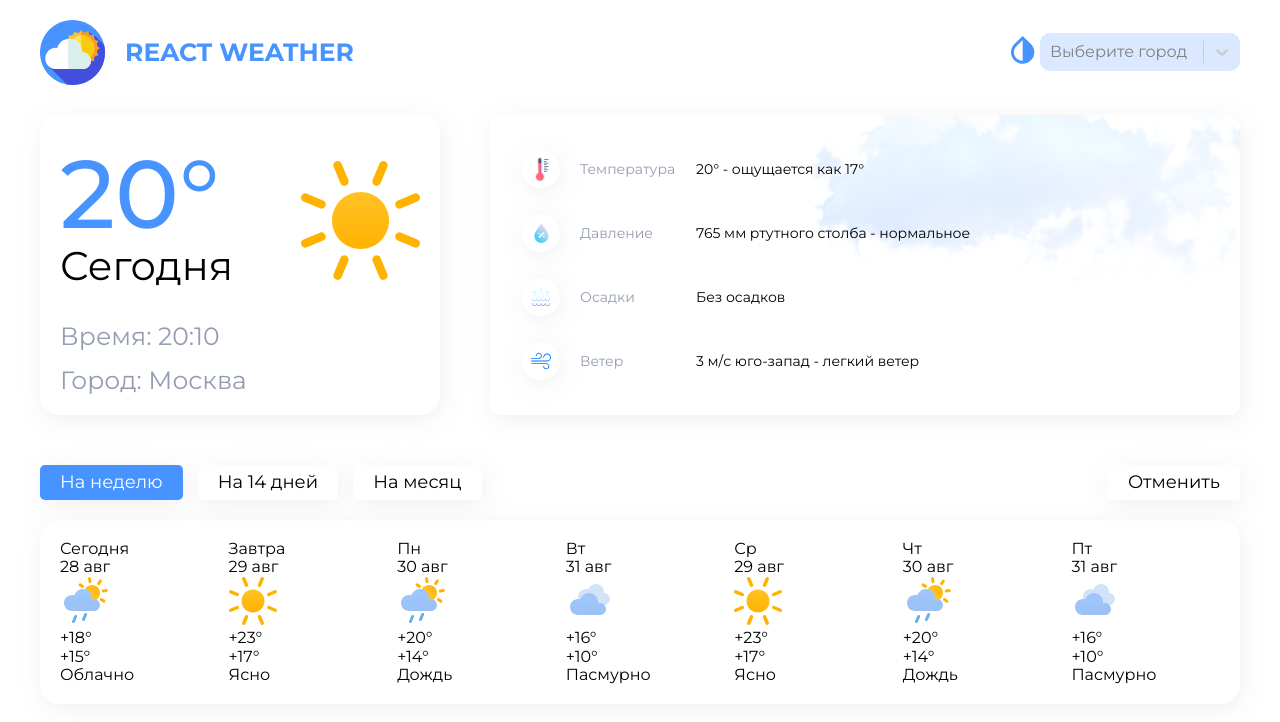
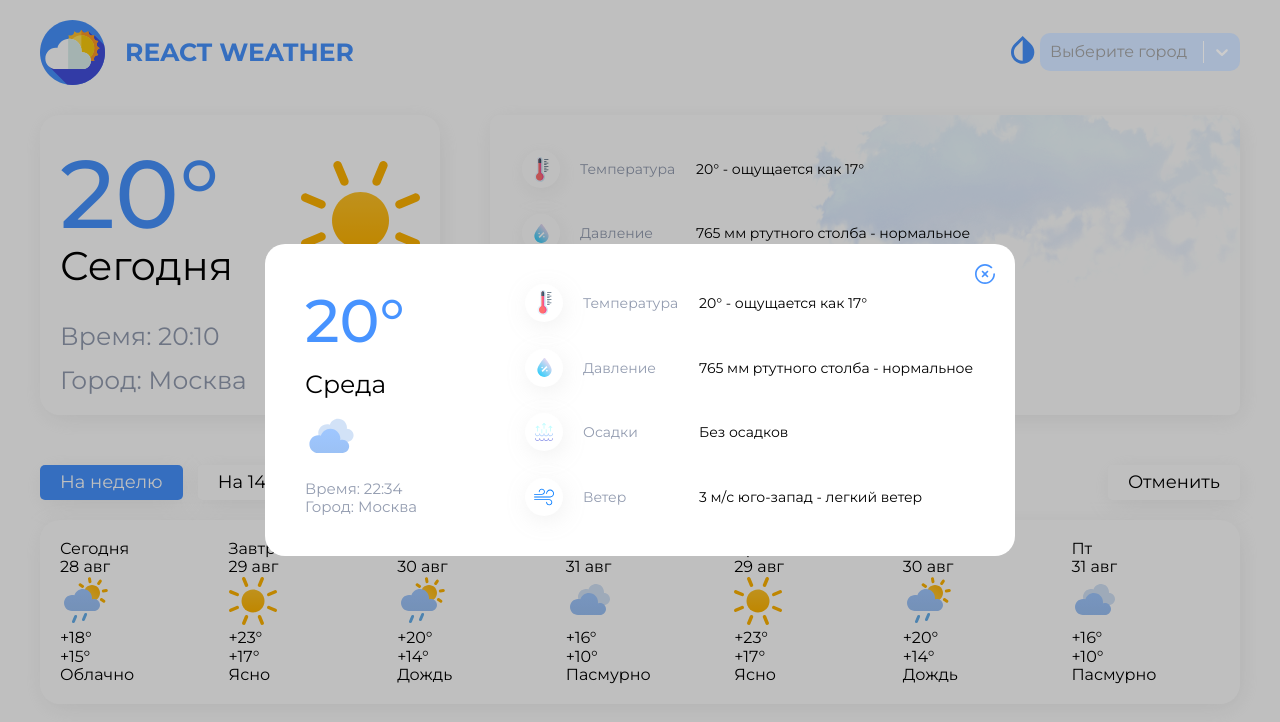
Before and after one commit to AVor0n/React-weather, a React (Vite) app: page / in a window 1280 px wide. Shown: the top 722 px of the page. Built offline with nearby package versions, Linux system fonts and the light colour scheme.

Commit message:
feat: add popup

```diff
--- a/src/assets/svg/global/GlobalSvgSelector.tsx
+++ b/src/assets/svg/global/GlobalSvgSelector.tsx
@@ -504,6 +504,25 @@ const GlobalSvgSelector = ({ id }: Props) => {
           />
         </svg>
       );
+    case "close":
+      return (
+        <svg
+          width="20"
+          height="20"
+          viewBox="0 0 18 18"
+          fill="none"
+          xmlns="http://www.w3.org/2000/svg"
+        >
+          <path
+            d="M17.25 8.25C16.836 8.25 16.5 8.586 16.5 9C16.5 13.1355 13.1355 16.5 9 16.5C4.8645 16.5 1.5 13.1355 1.5 9C1.5 4.8645 4.8645 1.5 9 1.5C11.0134 1.5 12.9034 2.28675 14.322 3.7155C14.6138 4.00912 15.0889 4.011 15.3825 3.71925C15.6765 3.4275 15.678 2.95238 15.3862 2.65838C13.6841 0.94425 11.4157 0 9 0C4.03725 0 0 4.03725 0 9C0 13.9628 4.03725 18 9 18C13.9624 18 18 13.9628 18 9C18 8.586 17.664 8.25 17.25 8.25Z"
+            fill="#4793FF"
+          />
+          <path
+            d="M10.0605 9L11.7803 7.28025C12.0731 6.98737 12.0731 6.51262 11.7803 6.21975C11.4874 5.92687 11.0126 5.92687 10.7198 6.21975L9.00003 7.9395L7.28028 6.21975C6.98778 5.92687 6.51228 5.92687 6.21978 6.21975C5.9269 6.51262 5.9269 6.98737 6.21978 7.28025L7.93953 9L6.21978 10.7198C5.9269 11.0126 5.9269 11.4874 6.21978 11.7803C6.36603 11.9269 6.55803 12 6.75003 12C6.94203 12 7.13403 11.9269 7.28028 11.7803L9.00003 10.0605L10.7198 11.7803C10.8664 11.9269 11.058 12 11.25 12C11.442 12 11.6336 11.9269 11.7803 11.7803C12.0731 11.4874 12.0731 11.0126 11.7803 10.7198L10.0605 9Z"
+            fill="#4793FF"
+          />
+        </svg>
+      );
 
     default:
       return null;
--- a/src/pages/Home/Components/CardDay/CardDay.module.scss
+++ b/src/pages/Home/Components/CardDay/CardDay.module.scss
@@ -5,6 +5,10 @@
   border-radius: $border-radius-card;
   background-color: $color-card-bg;
   color: $color-text-pale;
+
+  &:hover{
+    box-shadow: $effect-shadow;
+  }
 
   .label {
     font-weight: 500;
--- a/src/pages/Home/Components/ThisDayInfoLine/ThisDayInfoLine.module.scss
+++ b/src/pages/Home/Components/ThisDayInfoLine/ThisDayInfoLine.module.scss
@@ -13,6 +13,7 @@
     align-items: center;
     justify-content: center;
     border-radius: 50%;
+    background-color: #ffffff;
     box-shadow: $effect-shadow;
   }
 
--- a/src/pages/Home/Home.tsx
+++ b/src/pages/Home/Home.tsx
@@ -1,4 +1,5 @@
 import Header from "../../shared/Header/Header";
+import Popup from "../../shared/Popup/Popup";
 import Days from "./Components/Days/Days";
 import Tabs from "./Components/Tabs/Tabs";
 import ThisDay from "./Components/ThisDay/ThisDay";
@@ -23,6 +24,18 @@ const Home = ({}: Props) => {
       </div>
 
       <Days daysInfo={[]} />
+
+      <Popup
+        city="Москва"
+        temp="20"
+        time="22:34"
+        weather="overcast"
+        dayName="Среда"
+        temperature="20° - ощущается как 17°"
+        pressure="765 мм ртутного столба - нормальное"
+        precipitation="Без осадков"
+        wind="3 м/с юго-запад - легкий ветер"
+      />
     </div>
   );
 };
--- /dev/null
+++ b/src/shared/Popup/Popup.module.scss
@@ -0,0 +1,76 @@
+@import "../../styles/variables.scss";
+
+.popup {
+  position: absolute;
+  top: 0;
+  right: 0;
+  left: 0;
+  bottom: 0;
+  display: flex;
+  align-items: center;
+  justify-content: center;
+  background-color: rgba(0, 0, 0, 0.25);
+}
+
+.popup__content {
+  position: absolute;
+  display: grid;
+  grid-template-columns: 200px 450px;
+  background-color: $color-panel-bg;
+  padding: 40px;
+  gap: 20px;
+  border-radius: $border-radius-panel;
+
+  .thisDay {
+    .temperature {
+      font-weight: 500;
+      font-size: 60px;
+      margin-bottom: 12px;
+      line-height: 73px;
+      color: $color-primary;
+    }
+
+    .dayName {
+      font-size: 25px;
+      line-height: 30px;
+      margin-bottom: 12px;
+    }
+
+    .icon {
+      margin-bottom: 12px;
+      svg {
+        width: 53px;
+        height: 53px;
+      }
+    }
+
+    .time,
+    .city {
+      font-size: 15px;
+      line-height: 18px;
+      color: $color-text-pale;
+    }
+  }
+
+  .thisDayInfo {
+    display: flex;
+    flex-direction: column;
+    justify-content: space-between;
+  }
+
+  .close {
+    position: absolute;
+    top: 20px;
+    right: 20px;
+    cursor: pointer;
+    svg {
+      transition: 0.5s;
+    }
+
+    &:hover {
+      svg {
+        transform: rotate(360deg);
+      }
+    }
+  }
+}
--- /dev/null
+++ b/src/shared/Popup/Popup.tsx
@@ -0,0 +1,51 @@
+import GlobalSvgSelector from "../../assets/svg/global/GlobalSvgSelector";
+import { Weather } from "../../pages/Home/Components/ThisDay/ThisDay";
+import ThisDayInfoLine from "../../pages/Home/Components/ThisDayInfoLine/ThisDayInfoLine";
+import s from "./Popup.module.scss";
+
+type Props = {
+  temp: string;
+  dayName: string;
+  city: string;
+  time: string;
+  weather: Weather;
+  temperature: string;
+  pressure: string;
+  precipitation: string;
+  wind: string;
+};
+
+const Popup = (props: Props) => {
+  return (
+    <div className={s.popup}>
+      <div className={s.popup__content}>
+        <div className={s.thisDay}>
+          <div className={s.temperature}>{props.temp}°</div>
+          <div className={s.dayName}>{props.dayName}</div>
+          <div className={s.icon}>
+            <GlobalSvgSelector id={props.weather} />
+          </div>
+          <div className={s.time}>
+            Время: <span>{props.time}</span>
+          </div>
+          <div className={s.city}>
+            Город: <span>{props.city}</span>
+          </div>
+        </div>
+
+        <div className={s.thisDayInfo}>
+          <ThisDayInfoLine iconId="temperature" label="Температура" value={props.temperature} />
+          <ThisDayInfoLine iconId="pressure" label="Давление" value={props.pressure} />
+          <ThisDayInfoLine iconId="precipitation" label="Осадки" value={props.precipitation} />
+          <ThisDayInfoLine iconId="wind" label="Ветер" value={props.wind} />
+        </div>
+
+        <div className={s.close}>
+          <GlobalSvgSelector id="close" />
+        </div>
+      </div>
+    </div>
+  );
+};
+
+export default Popup;
```
